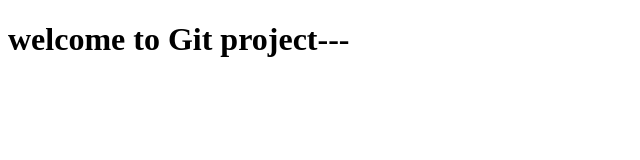
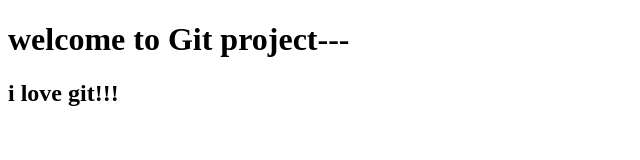
Before and after one commit to chani-cohen/ExampleProject, a plain HTML site: page index.html in a window 1280 px wide. Shown: the whole page, without its empty margins (0-640 px from the left). Drawn offline with Linux system fonts and the light colour scheme.

Commit message:
end commit:)

```diff
--- a/index.html
+++ b/index.html
@@ -9,6 +9,7 @@
 <body>
 
     <h1>welcome to Git project---</h1>
+    <h2>i love git!!!</h2>
 
 </body>
 </html>
```
